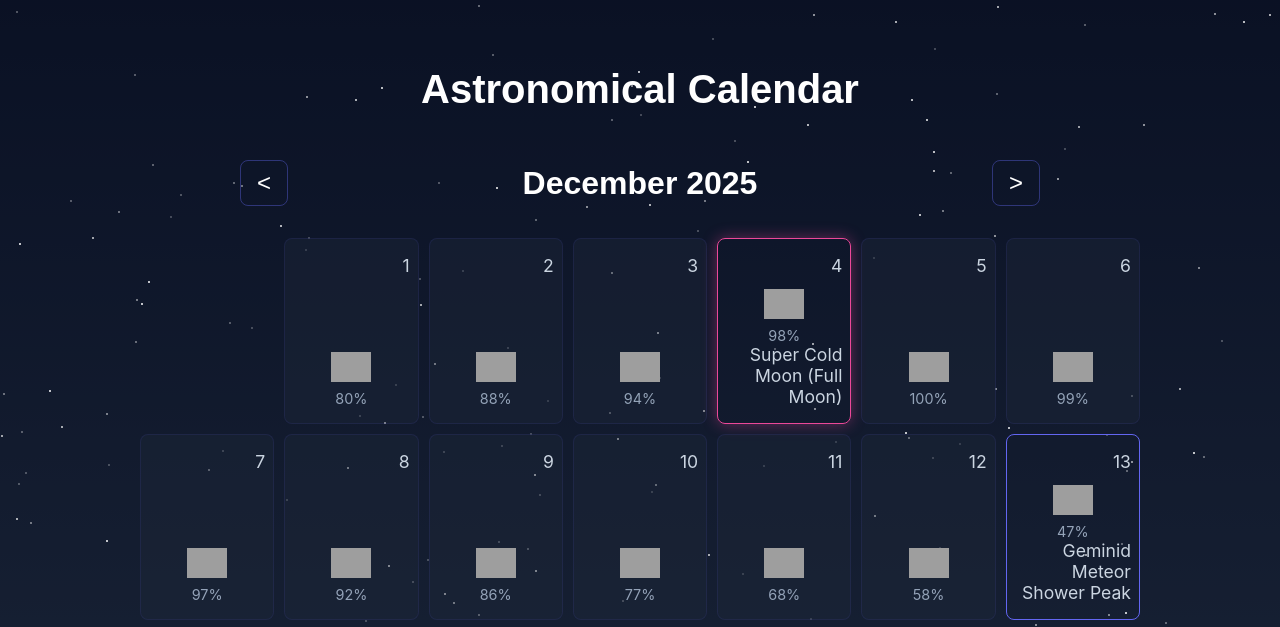
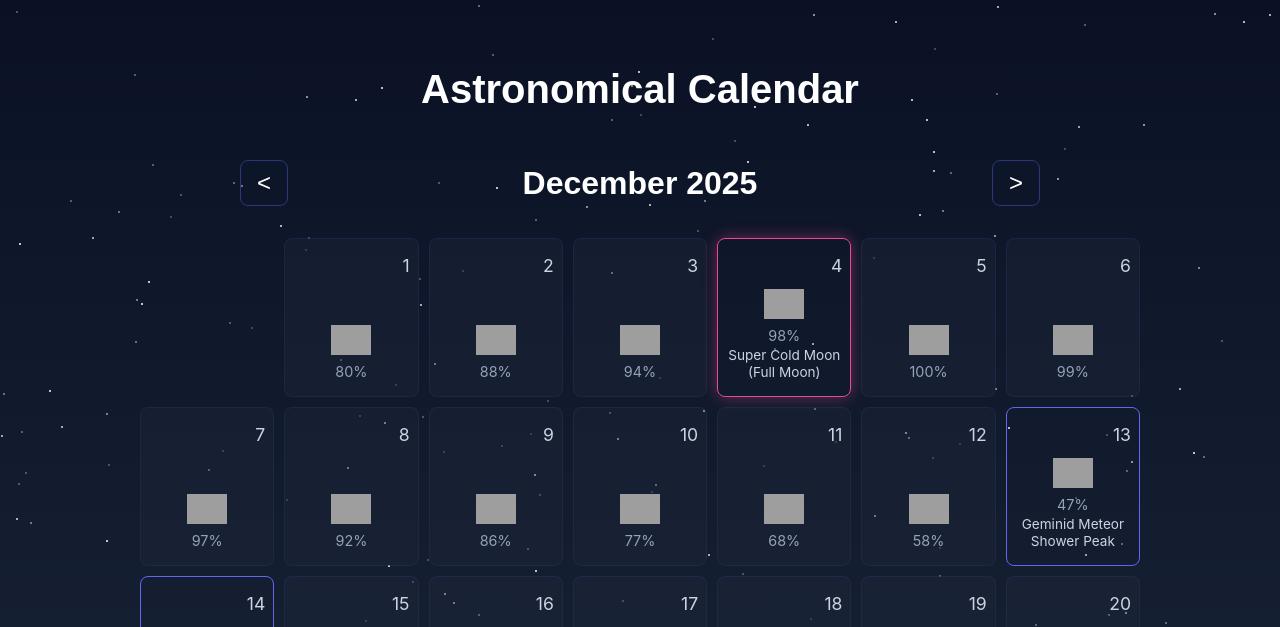
Before and after one commit to thetriastrophiles-maa/Astrophiles, a plain HTML site: page index.html in a window 1280 px wide. Shown: the part 158-785 px from the top of the page. Drawn offline with Linux system fonts and the light colour scheme; no server answers; grey boxes are pictures that could not be loaded.

Commit message:
Fix: Moon phase image visibility and event text alignment; Remove moon phase name

```diff
--- a/css/style.css
+++ b/css/style.css
@@ -561,12 +561,14 @@
     align-items: center;
     justify-content: center;
     margin-top: 0.5rem;
+    /* Ensure no conflicting styles like display: none; or opacity: 0; */
 }
 
 .moon-image {
     width: 40px;
     height: 40px;
     object-fit: contain;
+    display: block; /* Ensure the image is treated as a block element */
     margin-bottom: 0.2rem;
 }
 
@@ -594,6 +596,14 @@
     border-radius: 50%;
     margin: 0.3rem auto 0 auto;
     cursor: help;
+}
+
+.event-details {
+    font-size: 0.85rem;
+    color: #cbd5e1;
+    text-align: center;
+    margin-top: 0.2rem; /* Add some space below the percentage */
+    line-height: 1.2;
 }
 
 /* Responsive adjustments for calendar */
--- a/js/script.js
+++ b/js/script.js
@@ -212,7 +212,7 @@ document.addEventListener('DOMContentLoaded', () => {
             const moonPhaseContainer = document.createElement('div');
             moonPhaseContainer.className = 'moon-phase';
             moonPhaseContainer.innerHTML = `
-                <img src="${moonPhase.imagePath}" alt="${moonPhase.name}" class="moon-image">
+                <img src="${moonPhase.imagePath}" alt="Moon Phase" class="moon-image">
                 <span class="moon-percentage">${moonPhase.percentage}%</span>
             `;
             dayElement.appendChild(moonPhaseContainer);
```
